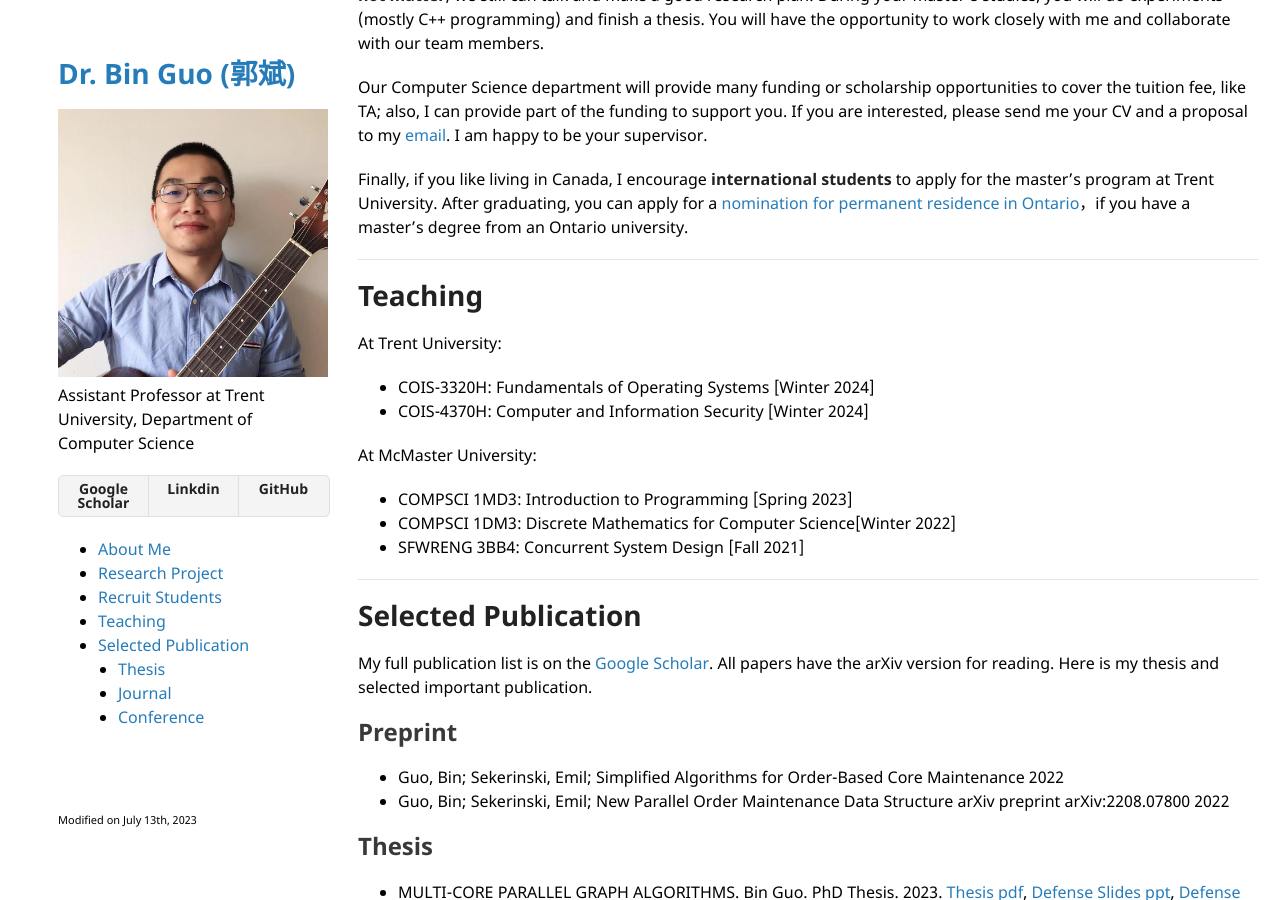
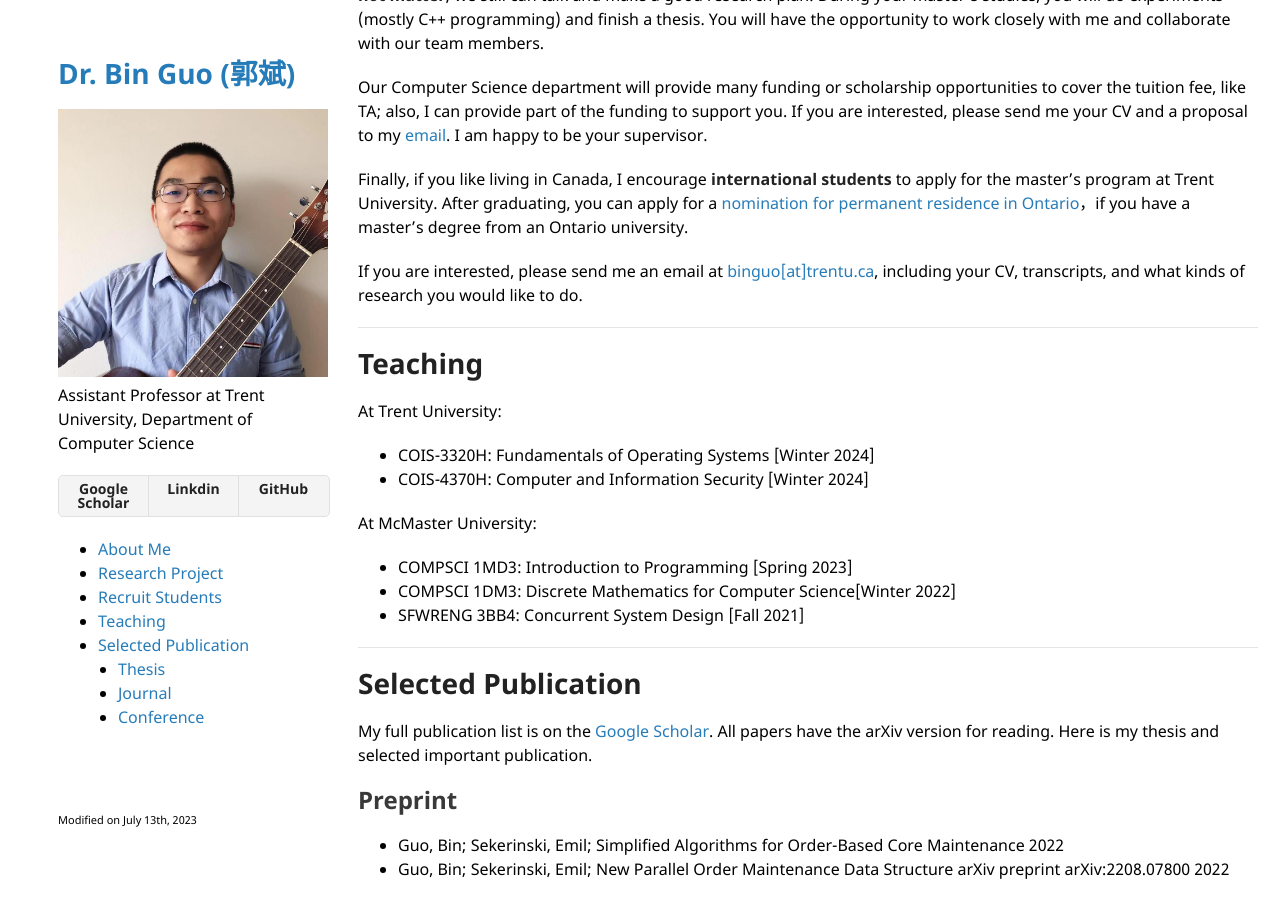
Before and after one commit to bin-guo/bin-guo.github.io, a Jekyll site: the page built from index.md, in a window 1280 px wide and 900 px high, scrolled down 1971 px. Built offline with Jekyll 4.4.1, drawn with Linux system fonts in a browser that asks for light colours; our own code applies the rules of GitHub Pages for plain Markdown files; some of the changed text lies outside the part shown.

Commit message:
Update index.md

```diff
--- a/index.md
+++ b/index.md
@@ -1,7 +1,7 @@
 # About Me
 I will be an assistant professor at [Trent University](https://www.trentu.ca/) starting in Jan. 2024. Currently, I am a postdoctoral fellow at [McMaster University](https://dailynews.mcmaster.ca/). I obtained my Ph.D. degree in Computer Science from [McMaster University](https://dailynews.mcmaster.ca/) in May 2023. I obtained my Master's degree in Applied Computer Science from [Winnipeg University](https://www.uwinnipeg.ca/) in May 2018. My research area is parallel computing, data structures, graph algorithms, and graph mining.
 
-My Email is [binguo\[at\]trentu.ca](mailto:binguo@trentu.ca).
+I will always work at the Peterborough campus. My Email is [binguo\[at\]trentu.ca](mailto:binguo@trentu.ca).
 
 # Trent University
 
@@ -46,6 +46,8 @@ If you are interested, please send me your CV and a proposal to my [email](mailt
 Finally, if you like living in Canada, I encourage **international students** to apply for the master's program at Trent University.
 After graduating, you can apply for a [nomination for permanent residence in Ontario](https://www.ontario.ca/page/oinp-masters-graduate-stream)，if you have a master's degree from an Ontario university.
 
+If you are interested, please send me an email at [binguo\[at\]trentu.ca](mailto:binguo@trentu.ca), including your CV, transcripts, and what kinds of research you would like to do.
+
 ---
 
 # Teaching
```
